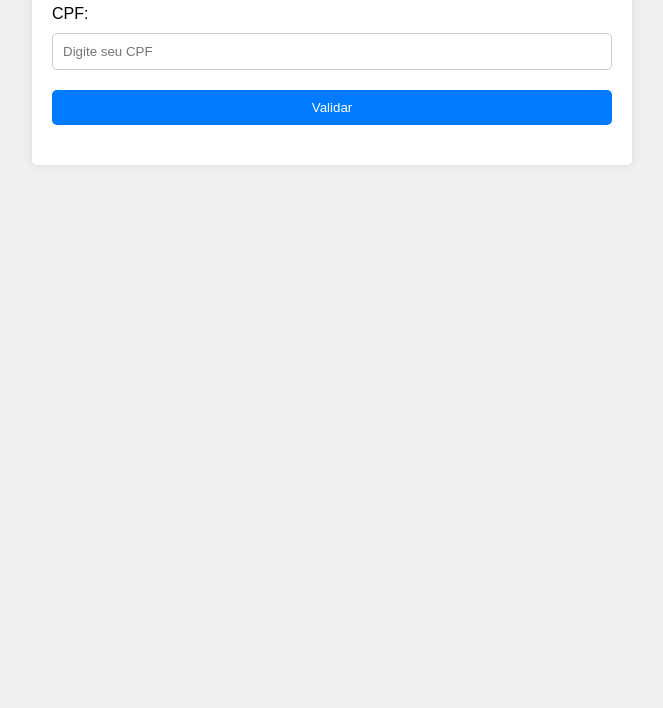
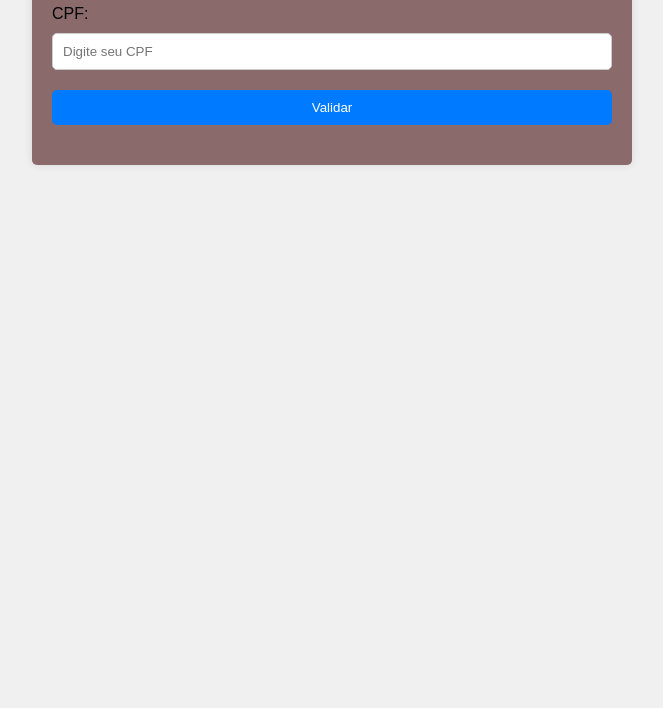
Before and after one commit to Hatilancaio/DevComGitFlow, a plain HTML site: page index.html in a window 1280 px wide. Shown: the part 92-800 px from the top of the page, without its empty margins (308-971 px from the left). Drawn offline with Linux system fonts and the light colour scheme.

Commit message:
alteracao de cor

```diff
--- a/Style/style.css
+++ b/Style/style.css
@@ -13,7 +13,7 @@ body {
     max-width: 600px;
     margin: 20px auto;
     padding: 20px;
-    background-color: #fff;
+    background-color: #8a6a6a;
     border-radius: 5px;
     box-shadow: 0 0 10px rgba(0, 0, 0, 0.1);
 }
```
